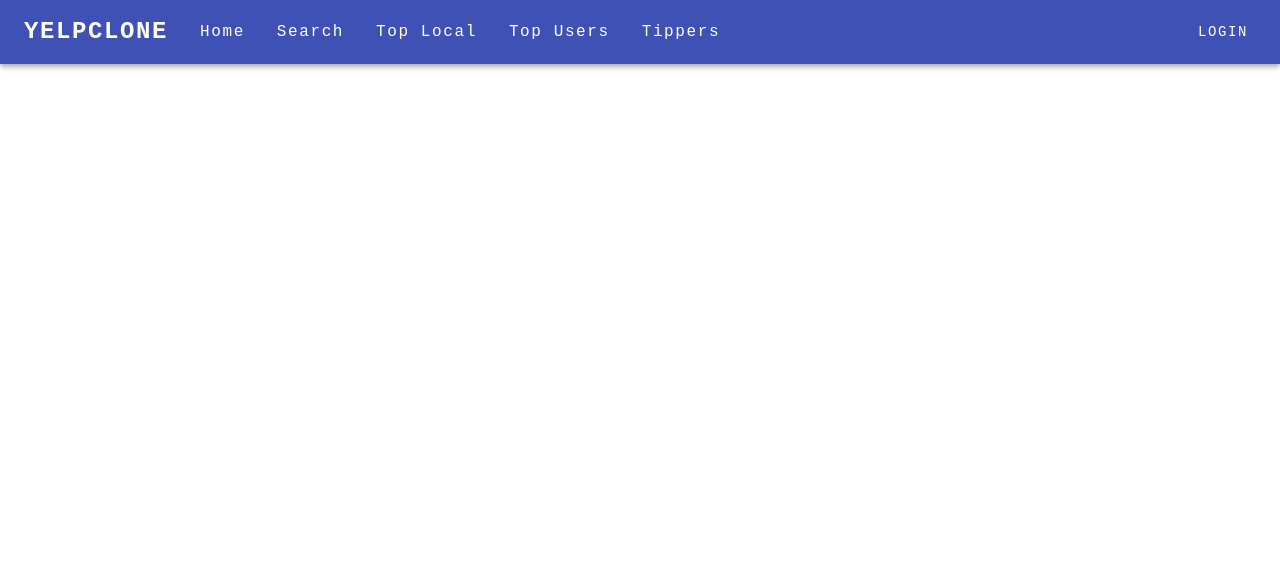
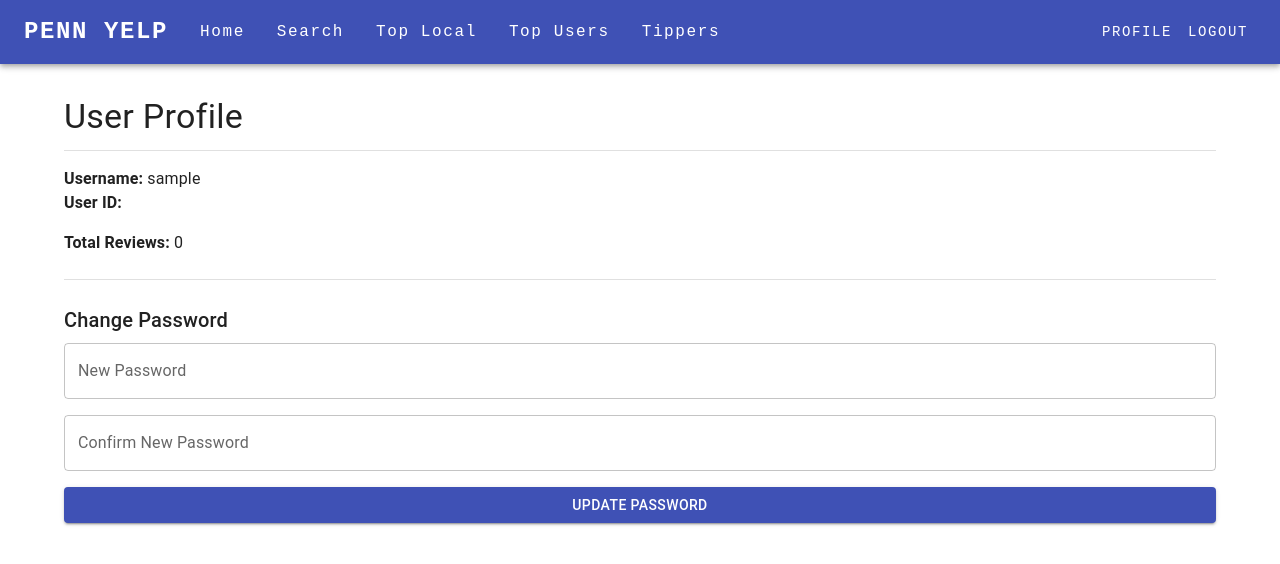
Before and after one commit to Junyu-Kong/CIS_5500_Project, a React (Create React App) app in the folder client/: page /profile in a window 1280 px wide. Shown: the top 564 px of the page. Built offline with nearby package versions, Linux system fonts and the light colour scheme; no server answers; sample sign-in values are in the browser's storage.

Commit message:
user profile page

```diff
--- a/client/src/App.js
+++ b/client/src/App.js
@@ -13,6 +13,7 @@ import RegisterPage from "./pages/RegisterPage";
 import TopLocalBusinessesPage from "./pages/TopLocalBusinessesPage";
 import TopUsersByCityPage from './pages/TopUsersByCityPage';
 import TipperStatsPage    from './pages/TipperStatsPage';
+import UserProfile from "./pages/UserProfile";
 
 // custom MUI theme
 export const theme = createTheme({
@@ -38,6 +39,7 @@ export default function App() {
           <Route path="/leaderboard/local" element={<TopLocalBusinessesPage />} />
           <Route path="/leaderboard/users" element={<TopUsersByCityPage />} />
           <Route path="/leaderboard/tippers" element={<TipperStatsPage />} />
+          <Route path="/profile" element={<UserProfile />} />
 
           {/* Authentication */}
           <Route path="/login" element={<LoginPage />} />
--- a/client/src/components/NavBar.js
+++ b/client/src/components/NavBar.js
@@ -1,6 +1,6 @@
 // src/components/NavBar.js
 import { AppBar, Container, Toolbar, Typography, Box, Button } from '@mui/material';
-import { NavLink } from 'react-router-dom';
+import { NavLink, useNavigate } from 'react-router-dom';
 
 // Helper for styled links
 function NavText({ href, text, isMain = false }) {
@@ -30,13 +30,22 @@ function NavText({ href, text, isMain = false }) {
 }
 
 export default function NavBar() {
+  const navigate = useNavigate();
+  const token    = localStorage.getItem('token');
+
+  const handleLogout = () => {
+    localStorage.removeItem('token');
+    localStorage.removeItem('username');
+    navigate('/login');
+  };
+
   return (
     <AppBar position="static">
       <Container maxWidth="xl">
         <Toolbar disableGutters>
           {/* left side */}
           <Box sx={{ display: 'flex', flexGrow: 1, alignItems: 'center' }}>
-            <NavText href="/" text="YELPCLONE" isMain />
+            <NavText href="/" text="PENN YELP" isMain />
             <NavText href="/" text="Home" />
             <NavText href="/search" text="Search" />
             <NavText href="/leaderboard/local" text="Top Local" />
@@ -45,6 +54,35 @@ export default function NavBar() {
           </Box>
 
           {/* rightmost */}
+          {token ? (
+            <>
+              <Button
+                color="inherit"
+                component={NavLink}
+                to="/profile"
+                sx={{
+                  fontFamily: 'monospace',
+                  fontWeight: 500,
+                  letterSpacing: '.1rem',
+                  textDecoration: 'none',
+                }}
+              >
+                Profile
+              </Button>
+              <Button
+                color="inherit"
+                onClick={handleLogout}
+                sx={{
+                  fontFamily: 'monospace',
+                  fontWeight: 500,
+                  letterSpacing: '.1rem',
+                  textDecoration: 'none',
+                }}
+              >
+                Logout
+              </Button>
+            </>
+          ) : (
             <Button
               color="inherit"
               component={NavLink}
@@ -58,6 +96,7 @@ export default function NavBar() {
             >
               Login
             </Button>
+          )}
         </Toolbar>
       </Container>
     </AppBar>
--- a/client/src/pages/HomePage.js
+++ b/client/src/pages/HomePage.js
@@ -23,7 +23,7 @@ export default function HomePage() {
   return (
     <Container sx={{ mt: 4 }}>
       <Typography variant="h4" gutterBottom>
-        Welcome to YelpClone
+        Welcome to PENN Yelp
       </Typography>
 
       <Typography variant="body1" gutterBottom>
--- /dev/null
+++ b/client/src/pages/UserProfile.js
@@ -0,0 +1,112 @@
+import { useState, useEffect } from 'react';
+import {
+  Container,
+  Typography,
+  Divider,
+  TextField,
+  Button,
+  Box,
+} from '@mui/material';
+import { useNavigate } from 'react-router-dom';
+const config = require('../config.json');
+
+export default function UserProfile() {
+  const navigate = useNavigate();
+  const [userId, setUserId]         = useState('');
+  const [username, setUsername]     = useState('');
+  const [reviewCount, setReviewCount] = useState(0);
+  const [newPassword, setNewPassword] = useState('');
+  const [confirmPassword, setConfirm] = useState('');
+  const [message, setMessage]       = useState('');
+
+  // on mount: check auth and load data
+  useEffect(() => {
+    const token = localStorage.getItem('token');
+    if (!token) {
+      navigate('/login');
+      return;
+    }
+    // extract user_id & username from token payload
+    const payload = JSON.parse(atob(token.split('.')[1].replace(/-/g, '+').replace(/_/g, '/')));
+    setUserId(payload.user_id);
+    setUsername(payload.username);
+
+    // fetch review count
+    fetch(`http://${config.server_host}:${config.server_port}/user_review_count?user_id=${payload.user_id}`)
+      .then(res => res.json())
+      .then(data => {
+        if (data.length > 0) {
+          setReviewCount(data[0].total_reviews);
+        }
+      })
+      .catch(console.error);
+  }, [navigate]);
+
+  const handleChangePassword = async () => {
+    setMessage('');
+    if (newPassword !== confirmPassword) {
+      setMessage("Passwords don't match");
+      return;
+    }
+    try {
+      const res = await fetch(
+        `http://${config.server_host}:${config.server_port}/change_password`,
+        {
+          method: 'POST',
+          headers: { 'Content-Type': 'application/json' },
+          body: JSON.stringify({ user_id: userId, new_password: newPassword }),
+        }
+      );
+      const data = await res.json();
+      setMessage(data.message || 'Password updated');
+    } catch (err) {
+      console.error(err);
+      setMessage('Network error');
+    }
+  };
+
+  return (
+    <Container sx={{ mt: 4, maxWidth: 'sm' }}>
+      <Typography variant="h4" gutterBottom>
+        User Profile
+      </Typography>
+      <Divider sx={{ mb: 2 }} />
+
+      <Typography variant="body1"><strong>Username:</strong> {username}</Typography>
+      <Typography variant="body1" sx={{ mb: 2 }}>
+        <strong>User ID:</strong> {userId}
+      </Typography>
+      <Typography variant="body1" sx={{ mb: 2 }}>
+        <strong>Total Reviews:</strong> {reviewCount}
+      </Typography>
+
+      <Divider sx={{ my: 3 }} />
+
+      <Typography variant="h6" gutterBottom>
+        Change Password
+      </Typography>
+      <Box sx={{ display: 'grid', gap: 2, mb: 2 }}>
+        <TextField
+          label="New Password"
+          type="password"
+          value={newPassword}
+          onChange={e => setNewPassword(e.target.value)}
+        />
+        <TextField
+          label="Confirm New Password"
+          type="password"
+          value={confirmPassword}
+          onChange={e => setConfirm(e.target.value)}
+        />
+        <Button variant="contained" onClick={handleChangePassword}>
+          Update Password
+        </Button>
+      </Box>
+      {message && (
+        <Typography color="primary" sx={{ mt: 1 }}>
+          {message}
+        </Typography>
+      )}
+    </Container>
+  );
+}
```
Also changed, not shown: 2 other files (tests, documents, lock files or other folders). Lines whose indentation alone changed are shown as unchanged.
